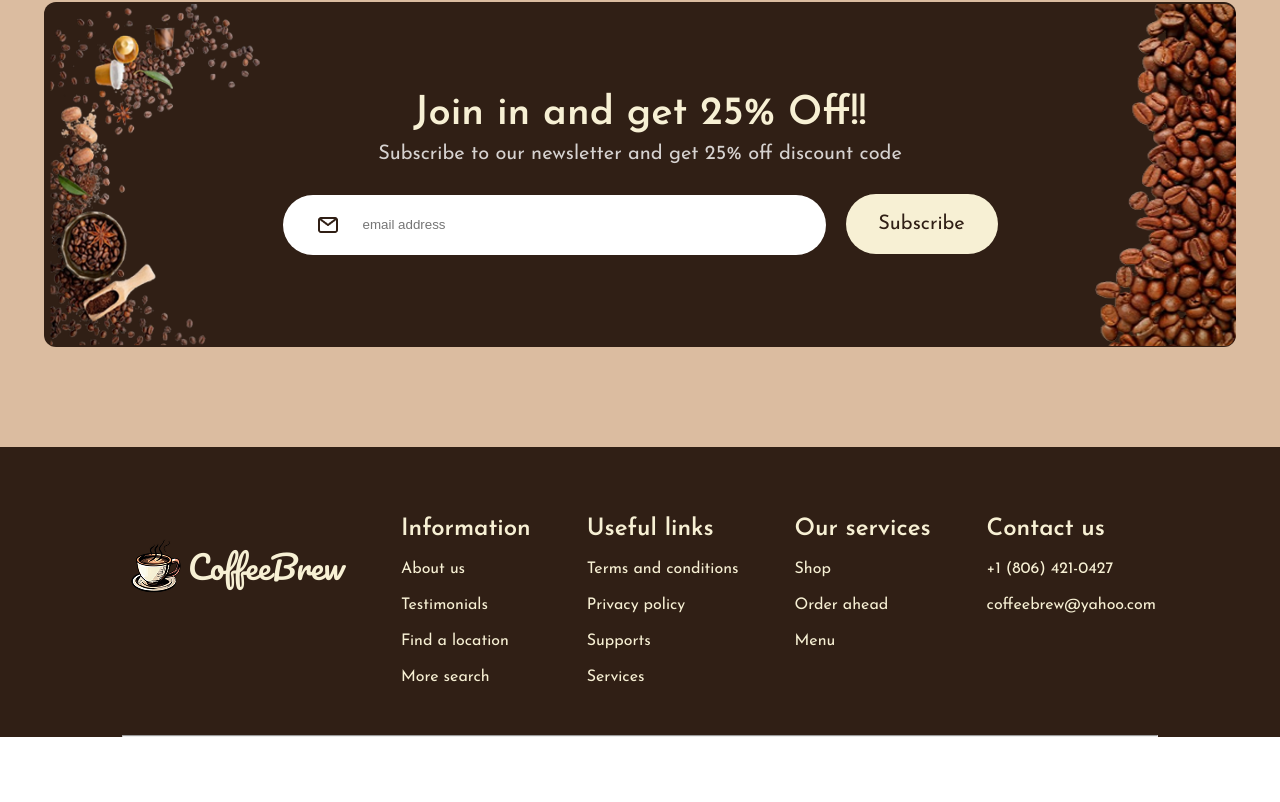
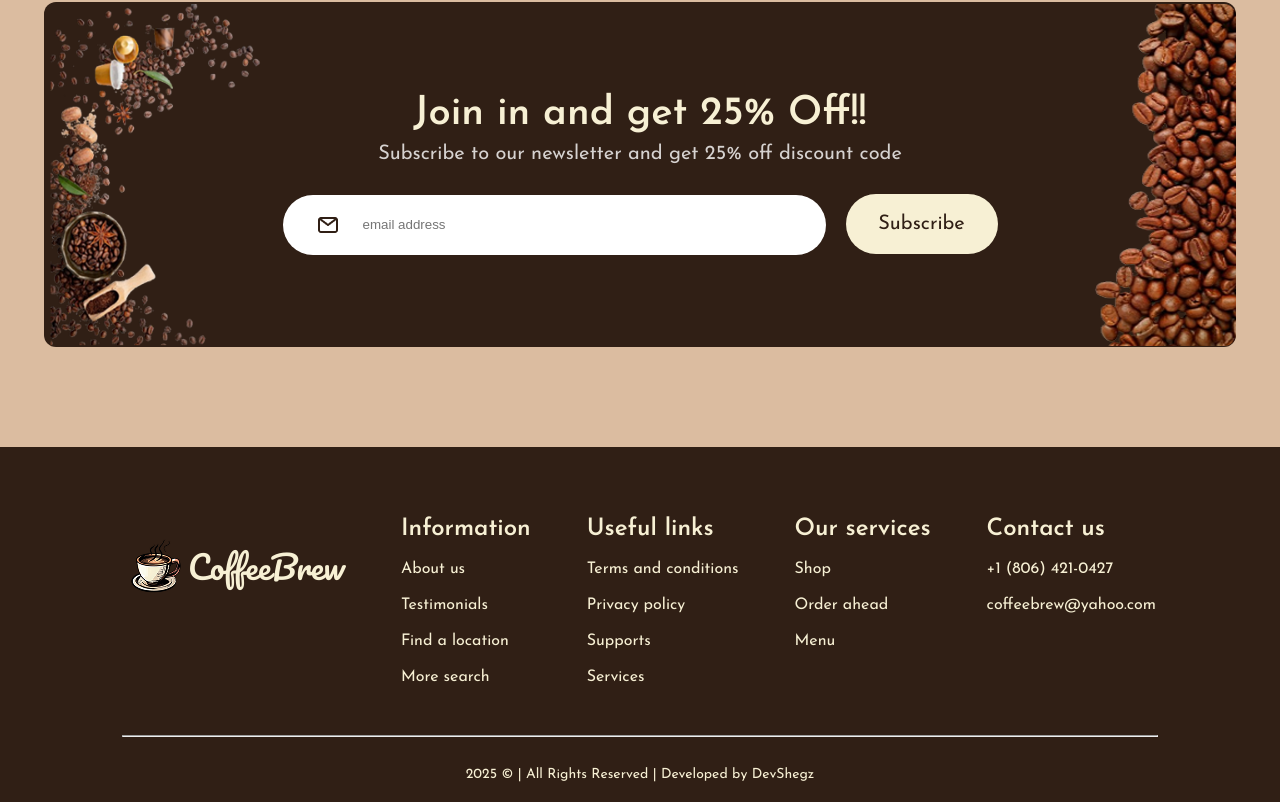
Before and after one commit to DEV-SHEGZ/Cofee-Brew, a React (Vite) app: page / in a window 1280 px wide. Shown: the part 3669-4471 px from the top of the page. Before the commit the page ends 4406 px from the top, so only its background shows below. Built offline with nearby package versions, Linux system fonts and the light colour scheme.

Commit message:
finished the footer for desktop, soon to work on the code refactoring

```diff
--- a/src/App.css
+++ b/src/App.css
@@ -684,3 +684,14 @@
   color: #f7f0d4;
   margin-top: 20px;
 }
+
+.copyrights {
+  text-align: center;
+  color: #f7f0d4;
+  font-family: Josefin Sans;
+  font-weight: 400;
+  font-style: Regular;
+  font-size: 14px;
+  margin-top: 30px;
+  padding-bottom: 20px;
+}
--- a/src/components/footer.jsx
+++ b/src/components/footer.jsx
@@ -47,6 +47,9 @@ const Footer = () => {
         </ul>
       </div>
       <hr />
+      <p className="copyrights">
+        2025 &copy; | All Rights Reserved | Developed by DevShegz
+      </p>
     </div>
   );
 };
```
